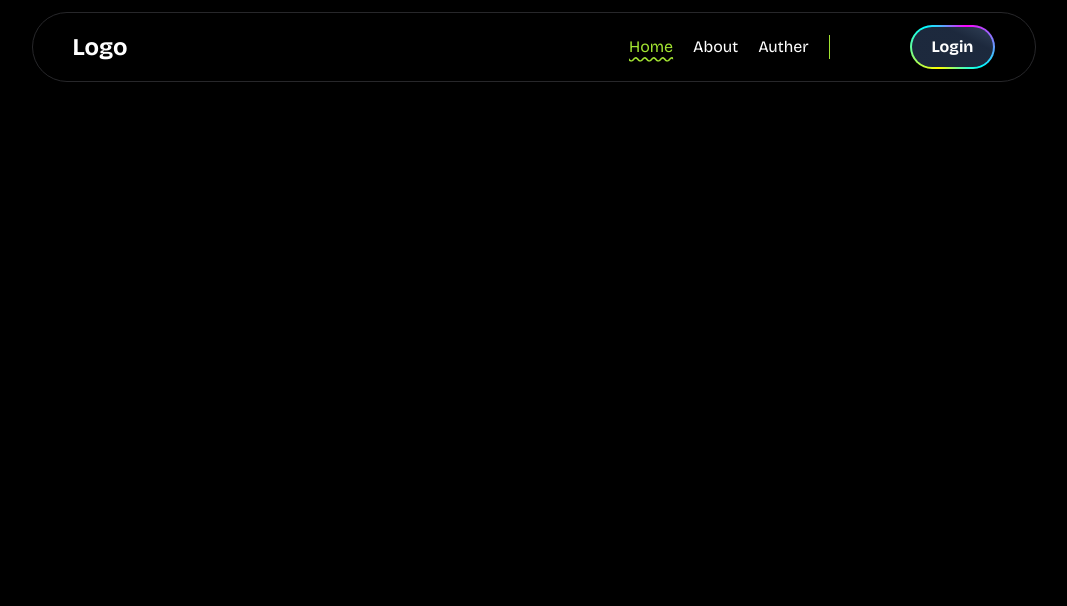
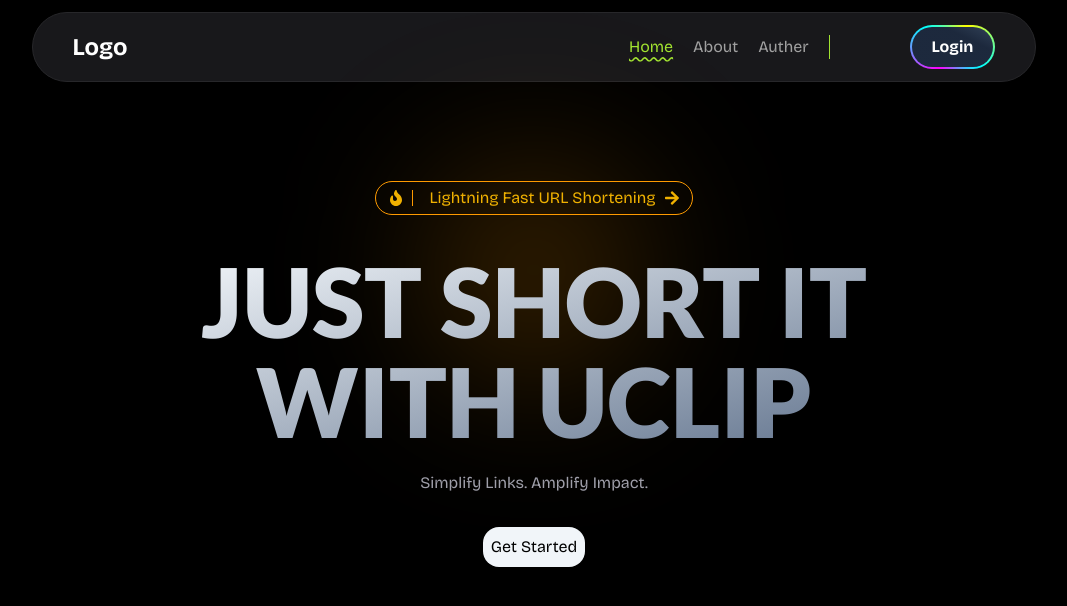
Before and after one commit to vardhan-ganugula/urlfoxy, a React (Vite) app in the folder client/: page / in a window 1280 px wide. Shown: the top 606 px of the page, without its empty margins (106-1173 px from the left). Built offline with nearby package versions, Linux system fonts and the light colour scheme.

Commit message:
add heropage

```diff
--- a/client/index.html
+++ b/client/index.html
@@ -7,7 +7,7 @@
     <title>UrlFox - link, connect, manage</title>
     <link rel="preconnect" href="https://fonts.googleapis.com">
     <link rel="preconnect" href="https://fonts.gstatic.com" crossorigin>
-    <link href="https://fonts.googleapis.com/css2?family=Bricolage+Grotesque:opsz,wght@12..96,200..800&family=Dancing+Script:wght@400..700&display=swap" rel="stylesheet">
+    <link href="https://fonts.googleapis.com/css2?family=Bricolage+Grotesque:opsz,wght@12..96,200..800&family=Inter:ital,opsz,wght@0,14..32,100..900;1,14..32,100..900&family=Lato:ital,wght@0,100;0,300;0,400;0,700;0,900;1,100;1,300;1,400;1,700;1,900&display=swap" rel="stylesheet">
   </head>
   <body>
     <div id="root"></div>
--- a/client/package.json
+++ b/client/package.json
@@ -10,9 +10,12 @@
     "preview": "vite preview"
   },
   "dependencies": {
+    "@gsap/react": "^2.1.2",
     "@tailwindcss/vite": "^4.1.7",
+    "gsap": "^3.13.0",
     "react": "^19.1.0",
     "react-dom": "^19.1.0",
+    "react-icons": "^5.5.0",
     "react-router-dom": "^7.6.2"
   },
   "devDependencies": {
--- /dev/null
+++ b/client/src/components/HeroPage.jsx
@@ -0,0 +1,84 @@
+import React, { useRef } from "react";
+import { FaFire, FaArrowRight } from "react-icons/fa";
+import { Link } from "react-router-dom";
+import { useGSAP } from "@gsap/react";
+import gsap from "gsap";
+
+const HeroPage = () => {
+  gsap.registerPlugin(useGSAP);
+  const mainRef = useRef();
+  const pointerRef = useRef();
+
+  const animatePointer = (e) => {
+    gsap.to(pointerRef.current, {
+      left: e.clientX - 10,
+      top: e.clientY - 10,
+      duration: 0.8,
+      opacity: 1,
+      ease: "power2.out",
+    });
+  };
+  const hidePointer = (e) => {
+    gsap.to(pointerRef.current, {
+      x: -10,
+      y: -50,
+      opacity: 0,
+      duration: 1,
+    });
+  };
+  useGSAP(() => {
+    const mainElement = mainRef.current;
+    mainElement.addEventListener("mousemove", animatePointer);
+    mainElement.addEventListener("mouseenter", animatePointer);
+    mainElement.addEventListener("mouseleave", hidePointer);
+    return () => {
+      mainElement.removeEventListener("mousemove", animatePointer);
+      mainElement.removeEventListener("mouseenter", animatePointer);
+      mainElement.removeEventListener("mouseleave", hidePointer);
+    };
+  }, []);
+
+  return (
+    <main className="bg-black min-h-screen" ref={mainRef}>
+      <div
+        ref={pointerRef}
+        className="fixed w-5 h-5 rounded-full bg-amber-500 pointer-events-none z-50 opacity-0"
+      ></div>
+      <section className="before:absolute relative before:content-[''] before:w-52 before:h-52 before:rounded-full before:bg-amber-500/25 before:top-18  before:left-1/2 before:-translate-x-1/2 before:z-0 before:blur-[80px]">
+        <div className="w-full relative z-10 h-[70vh] flex items-center justify-center flex-col">
+          <span className="text-yellow-500 mb-9 flex gap-2 items-center border-amber-500 border rounded-3xl px-3 p-1 ">
+            {" "}
+            <span className="pr-2 mr-2 border-r border-amber-500">
+              <FaFire />
+            </span>{" "}
+            Lightning Fast URL Shortening{" "}
+            <span>
+              <FaArrowRight />{" "}
+            </span>{" "}
+          </span>
+          <h1 className="uppercase text-8xl font-lato text-center leading-25 inline-block bg-gradient-to-br from-slate-100 to bg-slate-500 text-transparent bg-clip-text">
+            Just short it <br /> with uclip
+          </h1>
+          <h4 className="text-zinc-400 mt-5">
+            Simplify Links. Amplify Impact.
+          </h4>
+          <Link to="/login" className="bg-slate-100 p-2 mt-8 rounded-2xl">
+            Get Started
+          </Link>
+        </div>
+      </section>
+      <section className="flex justify-center w-full">
+        <div className="w-[50%]">
+          <img
+            className="object-cover w-full "
+            src="https://blog.usermaven.com/wp-content/uploads/2025/04/analytics-dashboard-2.png"
+            alt=""
+          />
+        </div>
+      </section>
+      <section></section>
+    </main>
+  );
+};
+
+export default HeroPage;
--- a/client/src/components/HomepageHeader.jsx
+++ b/client/src/components/HomepageHeader.jsx
@@ -8,7 +8,7 @@ const HomepageHeader = () => {
       <nav className="w-full p-3 flex justify-center items-center">
         <div
           className="w-[80%] border-1 px-10 flex justify-between items-center border-zinc-800 p-3
-            rounded-full
+            rounded-full bg-zinc-900
           "
         >
           <div className="text-2xl font-bold">Logo</div>
@@ -21,7 +21,7 @@ const HomepageHeader = () => {
                     className={({ isActive }) =>
                       isActive
                         ? "text-primary underline underline-offset-4 decoration-wavy"
-                        : ""
+                        : "text-neutral-400 "
                     }
                   >
                     {link.name}
--- a/client/src/index.css
+++ b/client/src/index.css
@@ -2,6 +2,7 @@
 
 @theme {
   --color-primary: #a1e231;
+  --font-lato : "Lato", sans-serif;
 }
 
 * {
@@ -19,7 +20,10 @@
   background: conic-gradient(from var(--glowy), #ff0, #0ff, #f0f, #0ff, #ff0);
   animation: glow-rotate 5s linear infinite;
 }
-
+h1{
+  font-family: "Lato";
+  font-weight: 900;
+}
 @keyframes glow-rotate{
   0%{
     --glowy: 0deg;
--- a/client/src/pages/Homepage.jsx
+++ b/client/src/pages/Homepage.jsx
@@ -1,3 +1,4 @@
+import HeroPage from '../components/HeroPage'
 import HomepageHeader from '../components/homepageHeader'
 
 const Homepage = () => {
@@ -6,7 +7,7 @@ const Homepage = () => {
 
 
         <HomepageHeader />
-        <main className='bg-black min-h-screen'/>
+        <HeroPage />
 
     </>
   )
```
Also changed, not shown: 1 other file (tests, documents, lock files or other folders).
